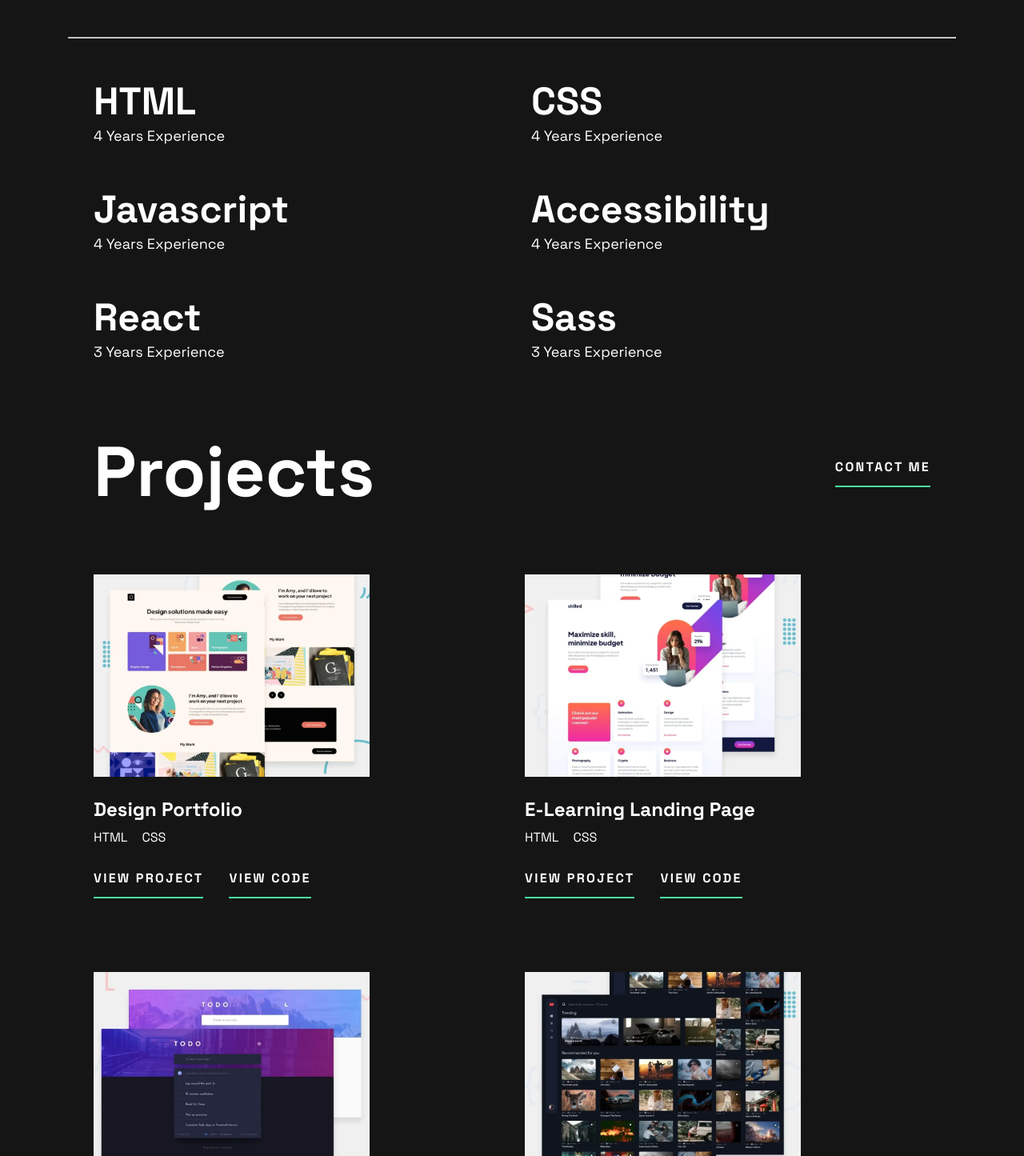
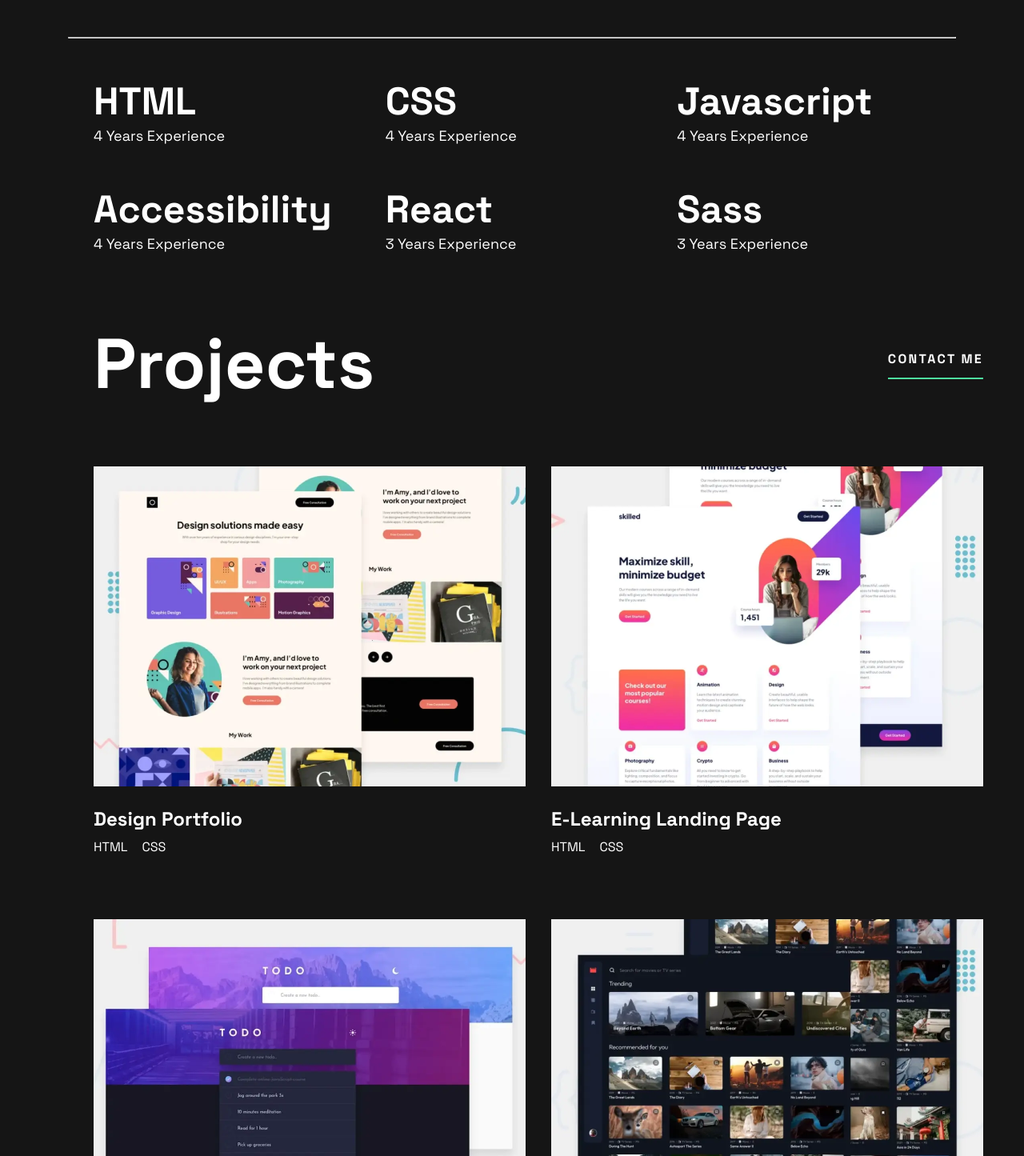
Before and after one commit to kateneilsen/svelte-developer-portfolio, a Svelte app: page / in a window 1280 px wide. Shown: the part 725-2170 px from the top of the page at 80% size. Built offline with nearby package versions, Linux system fonts and the light colour scheme.

Commit message:
updated projects styles

```diff
--- a/src/components/Projects.svelte
+++ b/src/components/Projects.svelte
@@ -16,6 +16,7 @@
       alt: "project thumbnail",
       projectLink: "/",
       githubLink: "/",
+      isVisible: false,
     },
     {
       name: "Todo Web App",
@@ -25,6 +26,7 @@
       alt: "project thumbnail",
       projectLink: "/",
       githubLink: "/",
+      isVisible: false,
     },
     {
       name: "Entertainment Web App",
@@ -34,6 +36,7 @@
       alt: "project thumbnail",
       projectLink: "/",
       githubLink: "/",
+      isVisible: false,
     },
     {
       name: "Memory Game",
@@ -43,6 +46,7 @@
       alt: "project thumbnail",
       projectLink: "/",
       githubLink: "/",
+      isVisible: false,
     },
     {
       name: "Art Gallery Showcase",
@@ -52,6 +56,7 @@
       alt: "project thumbnail",
       projectLink: "/",
       githubLink: "/",
+      isVisible: false,
     },
   ];
 </script>
@@ -63,11 +68,16 @@
   </div>
   {#each projects as project}
     <div class="project">
-      <picture>
+      <picture
+        class={project.isVisible ? "hover" : ""}
+        on:mouseover={() => (project.isVisible = true)}
+        on:focus={() => (project.isVisible = true)}
+        on:mouseleave={() => (project.isVisible = false)}
+        on:blur={() => (project.isVisible = false)}
+      >
         <source media="(min-width:1200px)" srcset={project.thumbnailLarge} />
         <img src={project.thumbnailSmall} alt={project.alt} />
       </picture>
-
       <h3>{project.name}</h3>
 
       <ul class="tech-stack">
@@ -75,7 +85,13 @@
           <li>{skill}</li>
         {/each}
       </ul>
-      <div class="buttons">
+      <div
+        class="buttons {project.isVisible ? 'show' : ''}"
+        on:mouseover={() => (project.isVisible = true)}
+        on:focus={() => (project.isVisible = true)}
+        on:mouseleave={() => (project.isVisible = false)}
+        on:blur={() => (project.isVisible = false)}
+      >
         <button>VIEW PROJECT</button>
         <button>VIEW CODE</button>
       </div>
@@ -138,4 +154,36 @@
       grid-column: 1/3;
     }
   }
+
+  @media (min-width: 768px) {
+    .project {
+      position: relative;
+    }
+
+    img {
+      width: 540px;
+      height: 400px;
+    }
+
+    picture {
+      background: transparent;
+    }
+    picture.hover {
+      opacity: 0.25;
+      background: #000;
+    }
+
+    .buttons {
+      display: none;
+      flex-direction: column;
+      position: absolute;
+      align-items: center;
+      top: 20%;
+      left: 35%;
+    }
+
+    .buttons.show {
+      display: flex;
+    }
+  }
 </style>
--- a/src/components/Skills.svelte
+++ b/src/components/Skills.svelte
@@ -90,4 +90,10 @@
       display: none;
     }
   }
+
+  @media (min-width: 1200px) {
+    section {
+      grid-template-columns: 1fr 1fr 1fr;
+    }
+  }
 </style>
```
